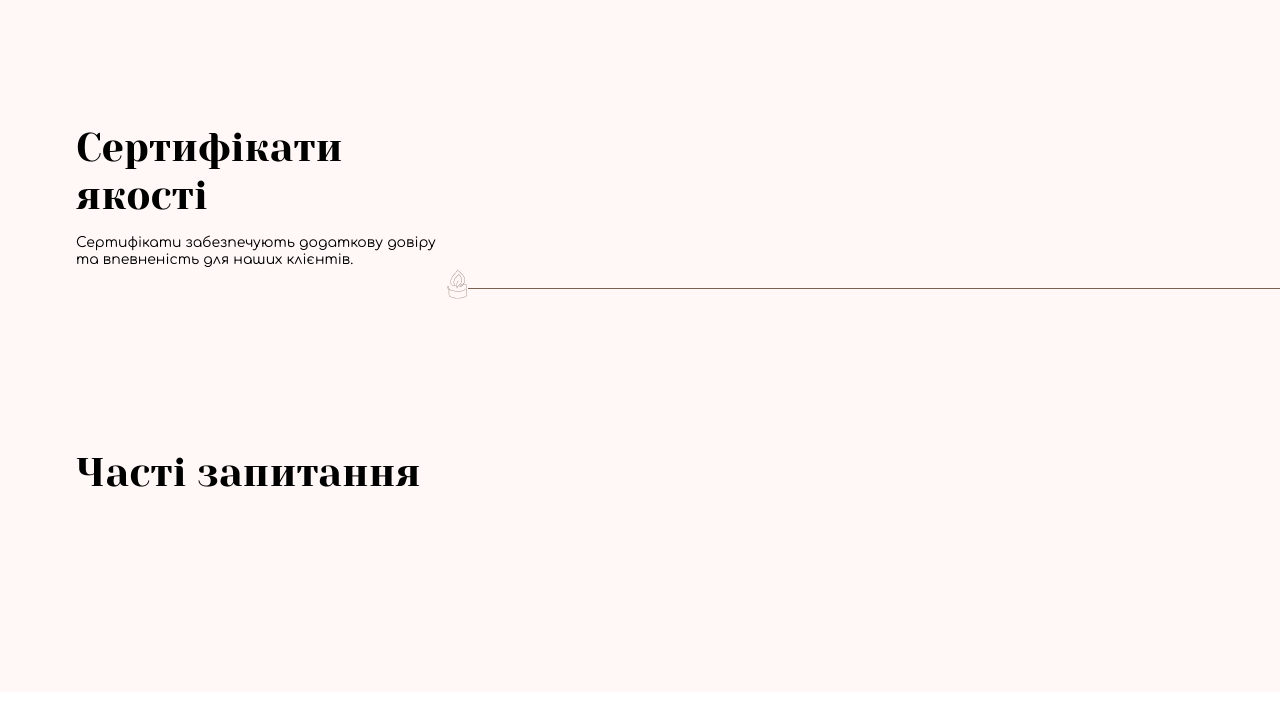
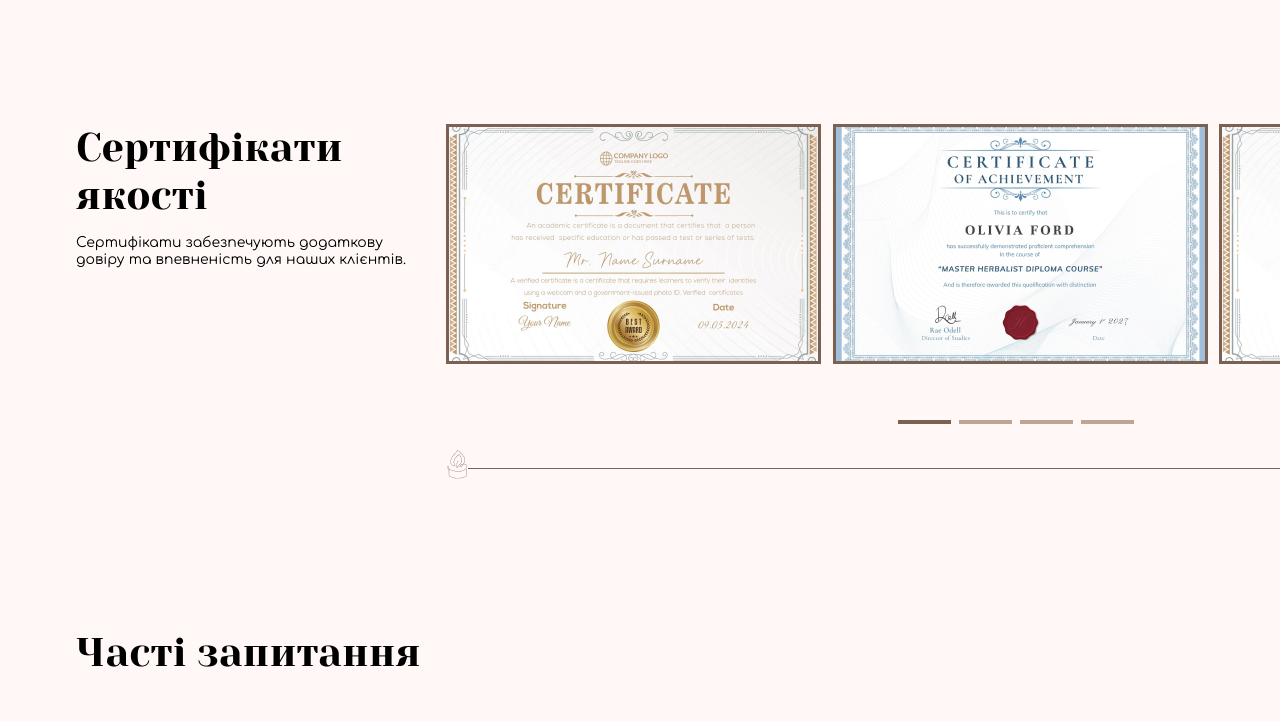
Before and after one commit to chernnovaa/Project-HM-candler, a website: page index.html in a window 1280 px wide. Shown: the part 6640-7362 px from the top of the page. Drawn offline with nearby package versions, Linux system fonts and the light colour scheme.

Commit message:
Added a new section

```diff
--- a/index.html
+++ b/index.html
@@ -290,7 +290,7 @@
       </div>
     </section>
     <section class="section-feedback section-main">
-      <div class="container section-inner">
+      <div class="container feedback-inner section-inner">
         <div class="feedback-descr section-descr">
           <h2 class="heading-secondary">Відгуки від клієнтів</h2>
           <p class="paragraph">Наші покупці мають різний вік, статус, заняття і інтереси, але у них є одна спільна риса
@@ -383,13 +383,30 @@
       </div>
     </section>
     <section class="section-certificates section-main">
-      <div class="container section-inner">
-        <div class="section-descr">
+      <div class="container certificates-inner section-inner">
+        <div class="certificates-descr section-descr">
           <h2 class="heading-secondary">Сертифікати
             якості</h2>
           <p class="paragraph">Сертифікати забезпечують додаткову довіру та впевненість для наших клієнтів.</p>
         </div>
-        <div class="certificates__content section-content section-decor">
+        <div class="certificates__content section-decor">
+          <div class="certificates__slider">
+            <div class="swiper-wrapper">
+              <div class="swiper-slide">
+                <img src="images/cert-1.jpg" alt="certificate">
+              </div>
+              <div class="swiper-slide">
+                <img src="images/cert-2.jpg" alt="certificate">
+              </div>
+              <div class="swiper-slide">
+                <img src="images/cert-1.jpg" alt="certificate">
+              </div>
+              <div class="swiper-slide">
+                <img src="images/cert-2.jpg" alt="certificate">
+              </div>
+            </div>
+            <div class="swiper-pagination"></div>
+          </div>
         </div>
       </div>
     </section>
--- a/js/main.js
+++ b/js/main.js
@@ -12,3 +12,13 @@ const swiperOne = new Swiper(".feedback-slider", {
     el: ".swiper-pagination",
   },
 });
+
+const swiperTwo = new Swiper(".certificates__slider", {
+  loop: true,
+  slidesPerView: 3,
+  spaceBetween: 20,
+
+  pagination: {
+    el: ".swiper-pagination",
+  },
+});
--- /dev/null
+++ b/sass/components/_certificates.scss
@@ -0,0 +1,42 @@
+.certificates-descr {
+  margin-right: 20px;
+}
+
+.certificates__slider {
+  width: 1140px;
+  overflow: hidden;
+  @media only screen and (max-width: $bp-big) {
+    width: 880px;
+  }
+}
+
+.certificates__content {
+  padding-bottom: 110px;
+  .swiper-pagination {
+    bottom: 50px;
+    &-bullet {
+      background-color: $color-secondary-light;
+      width: 53px;
+      height: 4px;
+      border-radius: 0;
+      opacity: 1;
+      &-active {
+        background-color: $color-primary-dark;
+      }
+    }
+  }
+  & img {
+    @media only screen and (max-width: $bp-big) {
+      width: 280px;
+    }
+  }
+}
+
+.certificates-inner.section-inner {
+  @media only screen and (max-width: $bp-largest-1) {
+    grid-template-columns: 275px auto;
+  }
+  @media only screen and (max-width: $bp-large) {
+    grid-template-columns: 200px auto;
+  }
+}
--- a/sass/components/_feedback.scss
+++ b/sass/components/_feedback.scss
@@ -37,15 +37,55 @@
   }
   &-content {
     padding-bottom: 70px;
+    @media only screen and (max-width: $bp-largest) {
+      width: 270px;
+    }
+    @media only screen and (max-width: $bp-largest-1) {
+      width: 235px;
+    }
+    @media only screen and (max-width: $bp-large) {
+      padding-bottom: 45px;
+    }
   }
   &-btn {
     position: absolute;
     bottom: 10px;
-    right: 0;
+  }
+  &-img {
+    @media only screen and (max-width: $bp-largest) {
+      width: 270px;
+    }
+    @media only screen and (max-width: $bp-largest-1) {
+      width: 200px;
+    }
+  }
+  @media only screen and (max-width: $bp-largest) {
+    grid-template-columns: 270px auto;
+  }
+  @media only screen and (max-width: $bp-largest) {
+    grid-template-columns: 270px auto;
+  }
+  @media only screen and (max-width: $bp-largest-1) {
+    grid-template-columns: 200px 235px;
   }
 }
 
 .feedback-slider {
   width: 760px;
   overflow: hidden;
+  @media only screen and (max-width: $bp-big) {
+    width: 690px;
+  }
+  @media only screen and (max-width: $bp-large) {
+    width: 447px;
+  }
 }
+
+.feedback-inner.section-inner {
+  @media only screen and (max-width: $bp-big) {
+    grid-template-columns: 260px auto;
+  }
+  @media only screen and (max-width: $bp-large) {
+    grid-template-columns: 200px auto;
+  }
+}
--- a/sass/main.scss
+++ b/sass/main.scss
@@ -5,6 +5,7 @@
 
 @import "components/about";
 @import "components/button";
+@import "components/certificates";
 @import "components/course";
 @import "components/feedback";
 @import "components/products";
```
Also changed, not shown: css/style.css, images/cert-1.jpg (added), images/cert-2.jpg (added).
